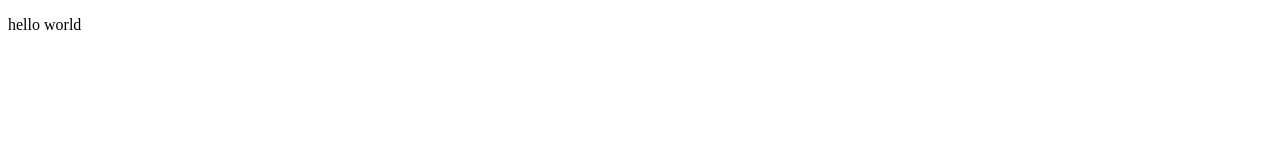
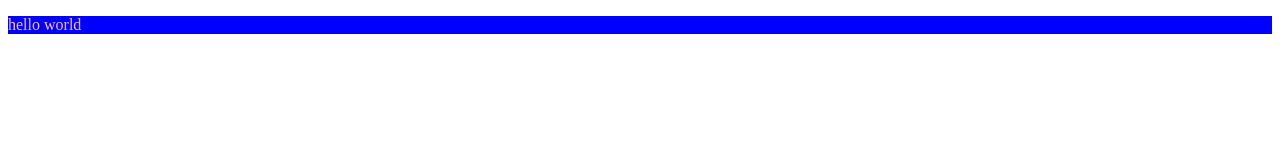
Before and after one commit to AsadAliKhan21/localrepo, a plain HTML site: page index.html in a window 1280 px wide. Drawn offline with Linux system fonts and the light colour scheme.

Commit message:
add style.css

```diff
--- a/index.html
+++ b/index.html
@@ -3,6 +3,7 @@
 	<head>
 		<meta charset="UTF-8" />
 		<meta name="viewport" content="width=device-width, initial-scale=1.0" />
+		<link rel="stylesheet" href="style.css" />
 		<title>kd pathakh</title>
 	</head>
 	<body>
--- /dev/null
+++ b/style.css
@@ -0,0 +1,4 @@
+p {
+	color: pink;
+	background-color: blue;
+}
```
